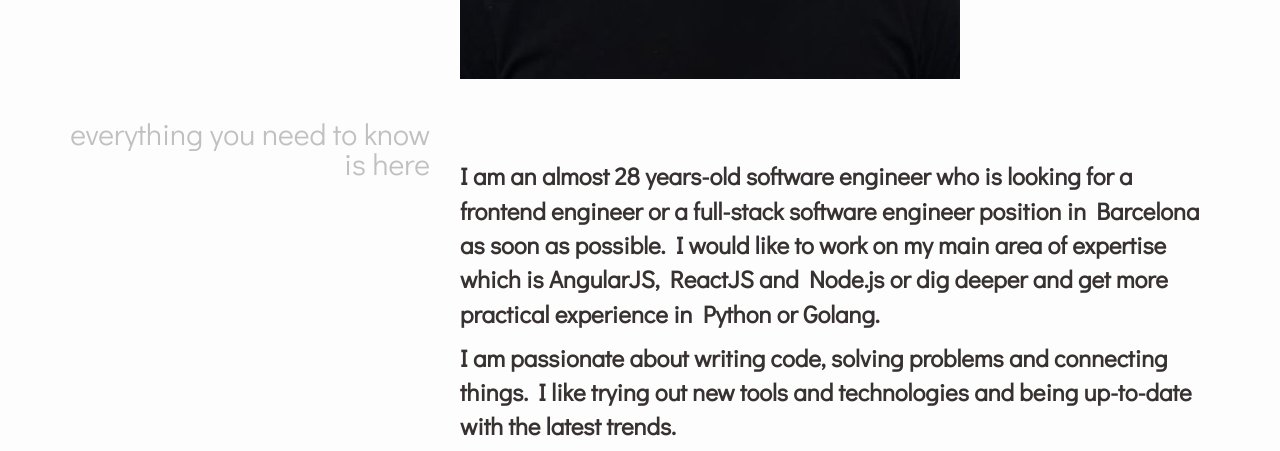
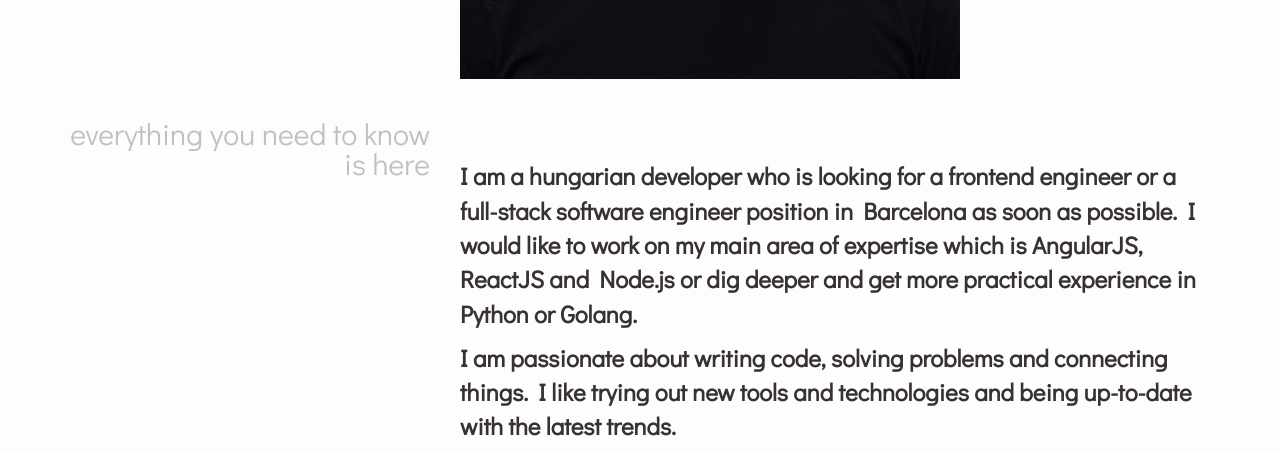
Before and after one commit to pnagy/pnagy.github.io, a website: page index.html in a window 1280 px wide. Shown: the part 632-1083 px from the top of the page. Drawn offline with nearby package versions, Linux system fonts and the light colour scheme.

Commit message:
update summary; remove age

```diff
--- a/index.html
+++ b/index.html
@@ -115,13 +115,13 @@
             </div>
             <div class="col-md-8">
                 <div class="intro">
-                    <p>I am an almost 28 years-old software engineer who is looking for a frontend engineer or a full-stack software engineer position in Barcelona as soon as possible.
+                    <p>I am a hungarian developer who is looking for a frontend engineer or a full-stack software engineer position in Barcelona as soon as possible.
                         I would like to work on my main area of expertise which is AngularJS, ReactJS and Node.js or dig deeper and get more practical experience in Python or Golang.</p>
 
                     <p>I am passionate about writing code, solving problems
                         and connecting things. I like trying out new tools and technologies and being up-to-date with the latest trends.</p>
-                    <p>
-                        I am a quick learner who likes discovering new territories, using completely unknown tools and expanding his knowledge day by day. So I am very open-minded, I do not stick to
+
+                    <p>I am a quick learner who likes discovering new territories, using completely unknown tools and expanding his knowledge day by day. So I am very open-minded, I do not stick to
                         any programming language, technology or framework. All of them can be learnt and has its place.</p>
 
                     <p>My favorite playground is frontend developing however I am not afraid of doing backend at all. I like seeing the results of my work
```
